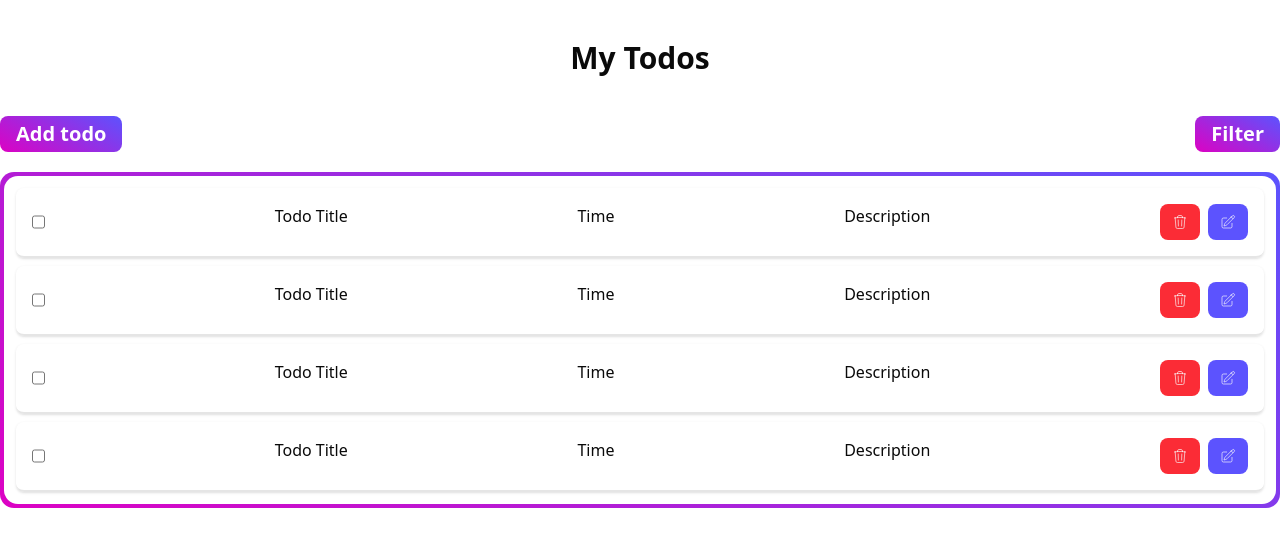
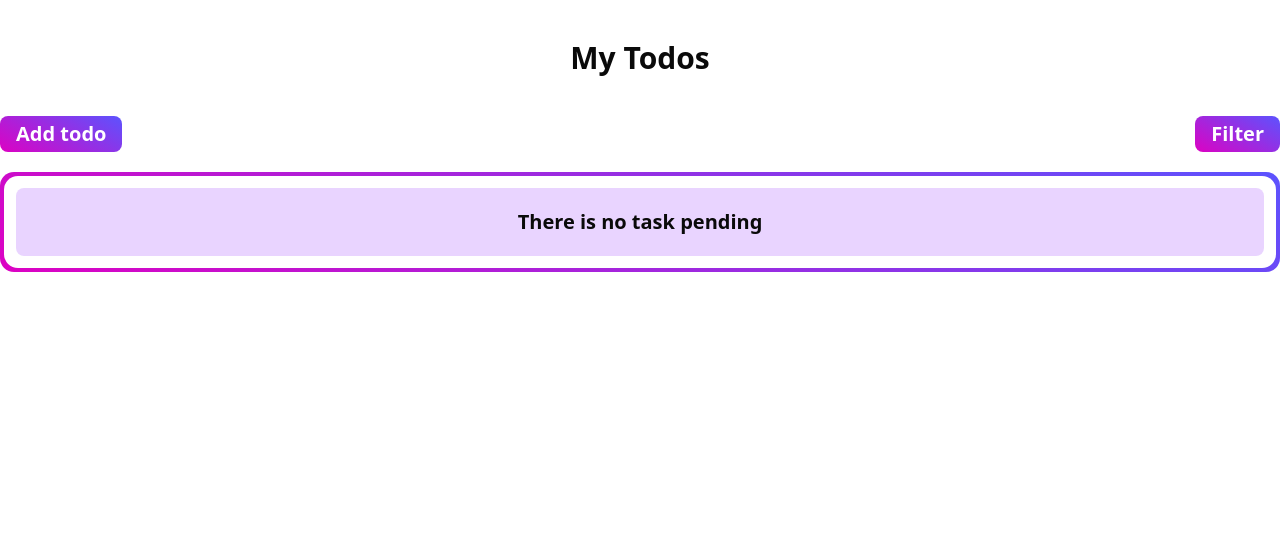
Before and after one commit to pranta-deba/todo-app-with-redux, a React (Vite) app: page / in a window 1280 px wide. Shown: the top 546 px of the page. Built offline with nearby package versions, Linux system fonts and the light colour scheme.

Commit message:
[Redux] : [Selector] : show todos into [UI] and empty todos component conditional rendar

```diff
--- a/src/components/todo/TodoCard.tsx
+++ b/src/components/todo/TodoCard.tsx
@@ -1,12 +1,12 @@
 import { Button } from "../ui/button";
 
-const TodoCard = () => {
+const TodoCard = ({ todo }) => {
   return (
     <div className="rounded-md w-full flex justify-between p-4 border-b-2 shadow">
       <input type="checkbox" name="check" id="check" />
-      <p>Todo Title</p>
-      <p>Time</p>
-      <p>Description</p>
+      <p>{todo?.title}</p>
+      <p>{new Date().toLocaleTimeString()}</p>
+      <p>{todo?.description}</p>
       <div className="space-x-2">
         <Button className="bg-red-500">
           <svg
--- a/src/components/todo/TodoContainer.tsx
+++ b/src/components/todo/TodoContainer.tsx
@@ -1,8 +1,12 @@
+import { useAppSelector } from "@/redux/hook";
 import AddTodoModal from "./AddTodoModal";
 import TodoCard from "./TodoCard";
 import TodoFilter from "./TodoFilter";
+import NoTaskCard from "./NoTaskCard";
 
 const TodoContainer = () => {
+  const { todos } = useAppSelector((state) => state.todos);
+
   return (
     <div>
       <div className="flex justify-between mb-5">
@@ -12,10 +16,11 @@ const TodoContainer = () => {
 
       <div className="w-full h-full primary-bg p-1 rounded-xl">
         <div className="w-full h-full bg-white rounded-xl space-y-2 p-3">
-          <TodoCard />
-          <TodoCard />
-          <TodoCard />
-          <TodoCard />
+          {todos.length === 0 ? (
+            <NoTaskCard />
+          ) : (
+            todos.map((todo) => <TodoCard key={todo.id} todo={todo} />)
+          )}
         </div>
       </div>
     </div>
--- a/src/redux/features/todoSlice.ts
+++ b/src/redux/features/todoSlice.ts
@@ -1,7 +1,7 @@
 import { createSlice } from "@reduxjs/toolkit";
 import type { PayloadAction } from "@reduxjs/toolkit";
 
-type TTodo = {
+export type TTodo = {
   id: string;
   title: string;
   description: string;
```
